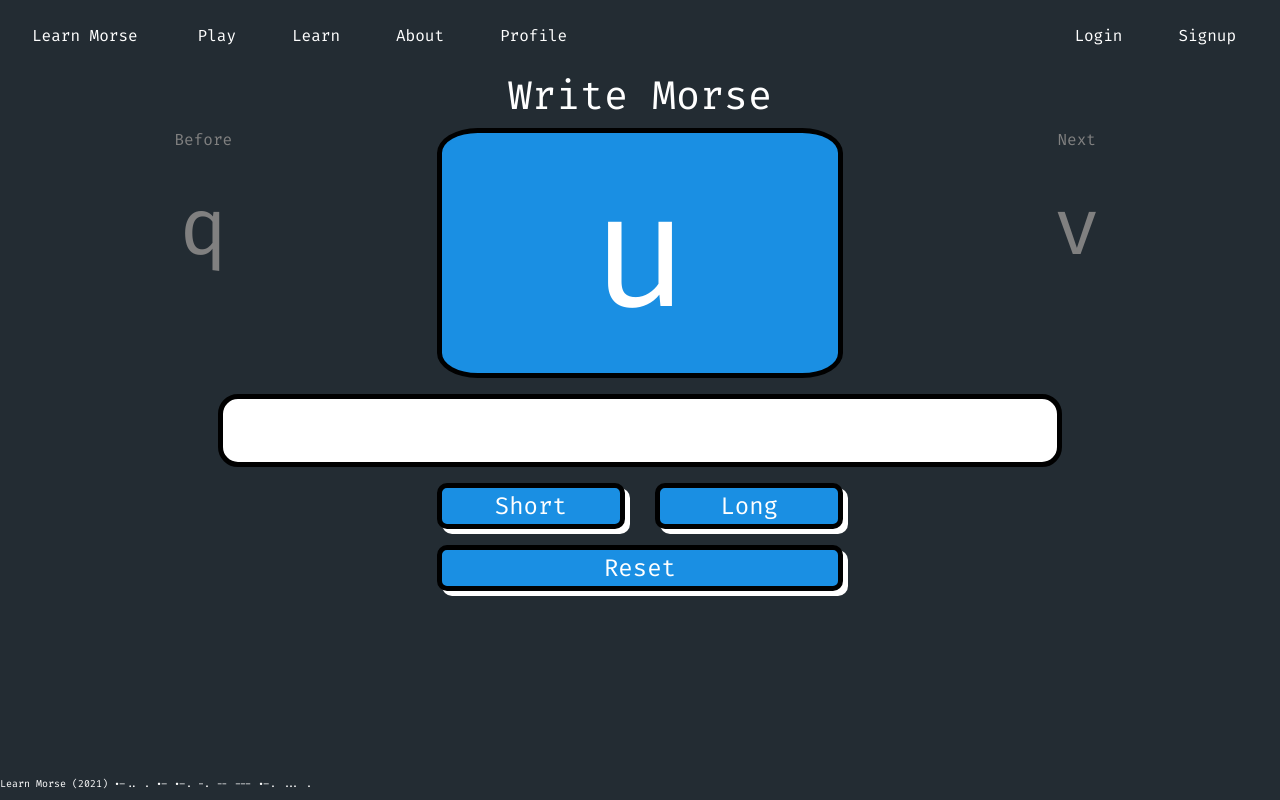
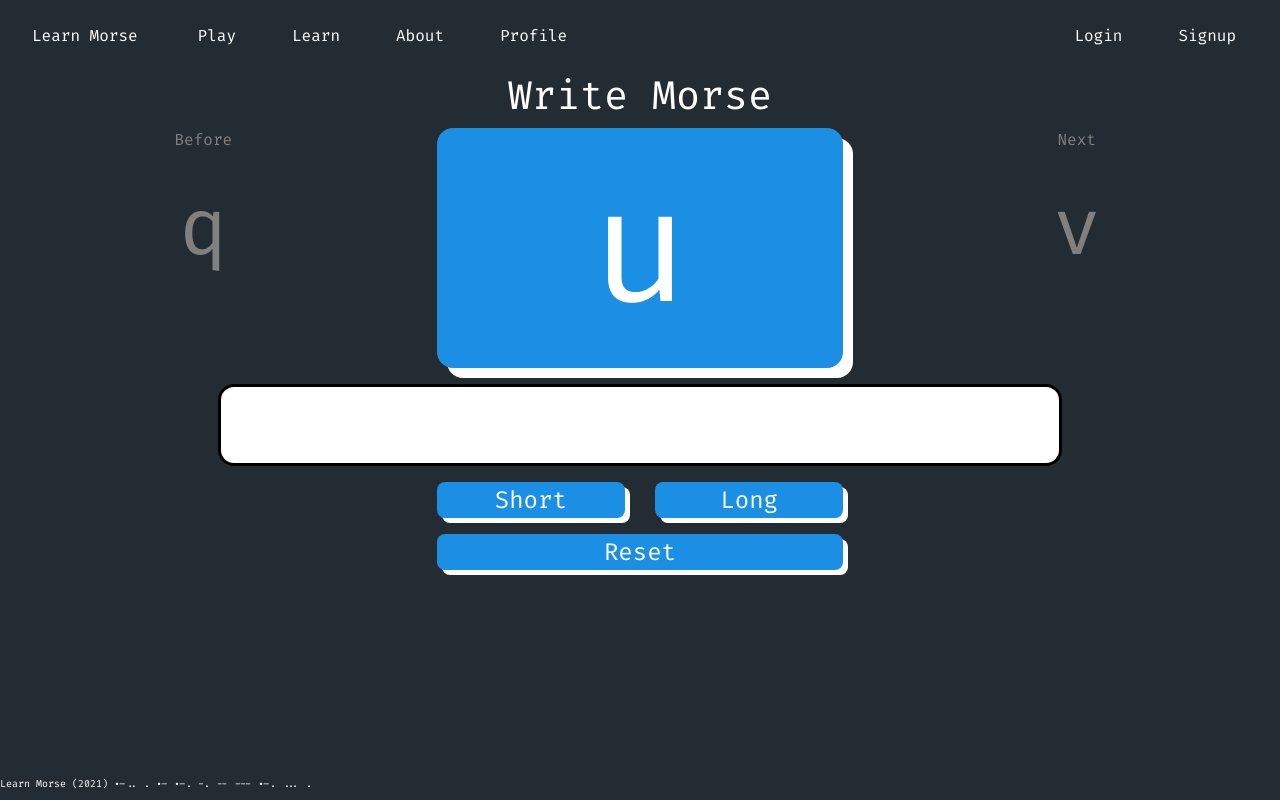
Before and after one commit to jonathanjchoong/learn-morse, a Flask app: page /play/write in a window 1280 px wide. Run offline with Flask 2, Linux system fonts and the light colour scheme; some libraries are stand-ins or nearby versions.

Commit message:
commit to fix conflicts

```diff
--- a/app/static/CSS/write_morse.css
+++ b/app/static/CSS/write_morse.css
@@ -5,7 +5,7 @@ html {
 
 body {
   height: 100%;
-  font-family: "Fira Code";
+  font-family: "Fira Code", monospace;
   display: flex;
   flex-direction: column;
   text-align: center;
@@ -42,53 +42,49 @@ body {
 
 .boxBig {
   font-size: 1000%;
-  border-style: solid;
-  border-color: black;
-  border-width: 5px;
-  border-radius: 10%;
+  box-shadow: 10px 10px white;
+  border-radius: 1rem;
   background-color: #1a8fe3;
 }
 
 .boxBigStart {
-  border-style: solid;
-  border-color: black;
-  border-width: 5px;
-  border-radius: 10%;
+  box-shadow: 10px 10px white;
+  border-radius: 1rem;
   background-color: #F8C630;
   font-size: 150%
 }
 
 .inputBox {
-  font-size: 270%;
+  font-size: 3rem;
   border-style: solid;
   border-color: black;
   background-color: white;
-  border-width: 5px;
-  border-radius: 20px;
+  border-radius: 1rem;
   text-align: center;
   color: black;
   min-height: 1.7em;
+  max-height: 1.7em;
+  font-stretch: wider;
 }
 
 .startAnsBox {
-  font-size: 270%;
+  font-size: 3rem;
   border-style: solid;
   border-color: black;
   background-color: white;
-  border-width: 5px;
-  border-radius: 20px;
+  border-radius: 1rem;
   text-align: center;
-  color: gray;
+  color: grey;
   min-height: 1.7em;
+  max-height: 1.7em;
+  font-stretch: wider;
   display: none;
 }
 
+
 .buttons {
   font-size: 150%;
-  border-radius: 10px;
-  border-style: solid;
-  border-color: black;
-  border-width: 5px;
+  border-radius: 0.5rem;
   color: white;
   background-color: #1a8fe3;
   box-shadow:5px 5px white;
--- a/app/templates/flashcards.html
+++ b/app/templates/flashcards.html
@@ -173,8 +173,8 @@
         <div class="col-md-4"></div>
         <div class="col-md-4">
             <div class="row">
-                <div class="col-md-6"> <p class = 'buttons' onclick = shortClick() id ='shortButton' style ='display: none; background-color: #F8C630;' >Short</p> </div>
-                <div class="col-md-6"> <p class = 'buttons' onclick = longClick() id ='longButton' style ='display: none; background-color: #F8C630;' >Long</p> </div>
+                <div class="col-md-6"> <p class = 'buttons_fc' onclick = shortClick() id ='shortButton' style ='display: none;' >Short</p> </div>
+                <div class="col-md-6"> <p class = 'buttons_fc' onclick = longClick() id ='longButton' style ='display: none; ' >Long</p> </div>
             </div>
         </div>
         <div class="col-md-4"></div>
@@ -184,7 +184,7 @@
     <div class = 'row' >
         <div class = 'col-md-4'></div>
         <div class = 'col-md-4'>
-            <p class = 'buttons' onclick=resetClick() id ='resetButton' style ='display: none; background-color: #F8C630;'>Reset</p>
+            <p class = 'buttons_fc' onclick=resetClick() id ='resetButton' style ='display: none; background-color:'>Reset</p>
         </div>
         <div class = 'col-md-4'></div>
     </div>
```
Also changed, not shown: other parts of app/static/CSS/write_morse.css (+25 -22 lines).
